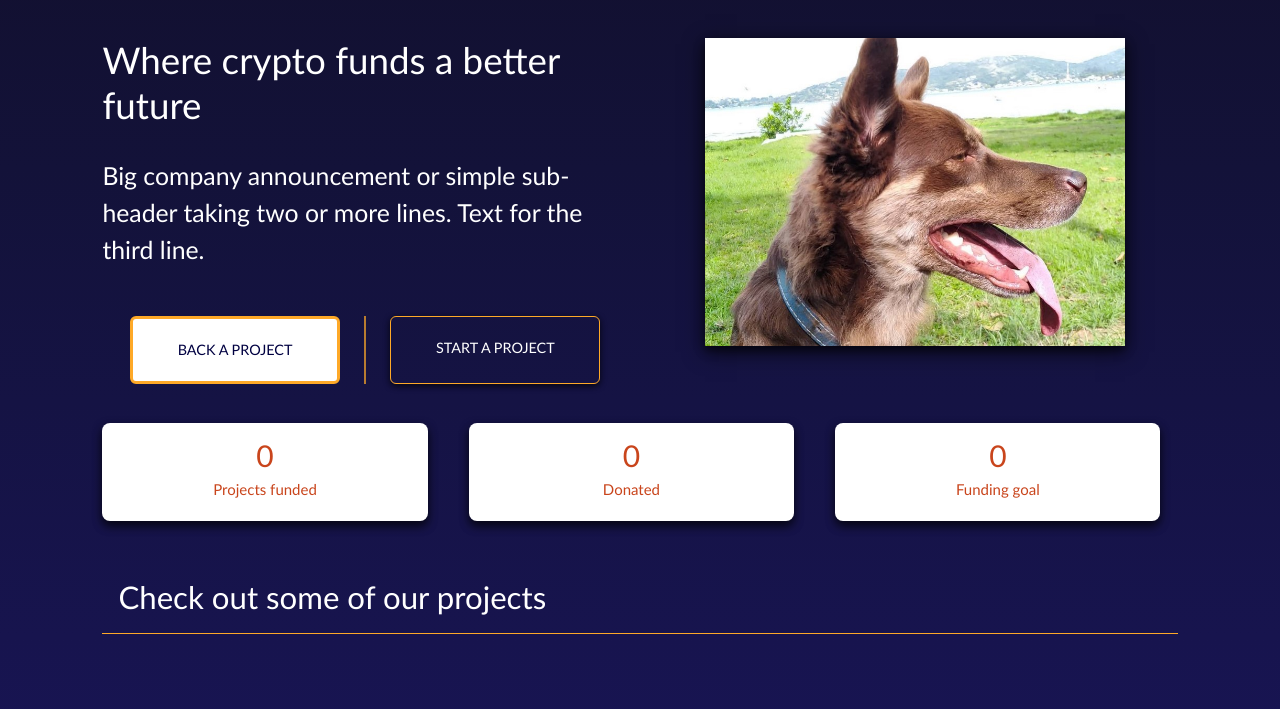
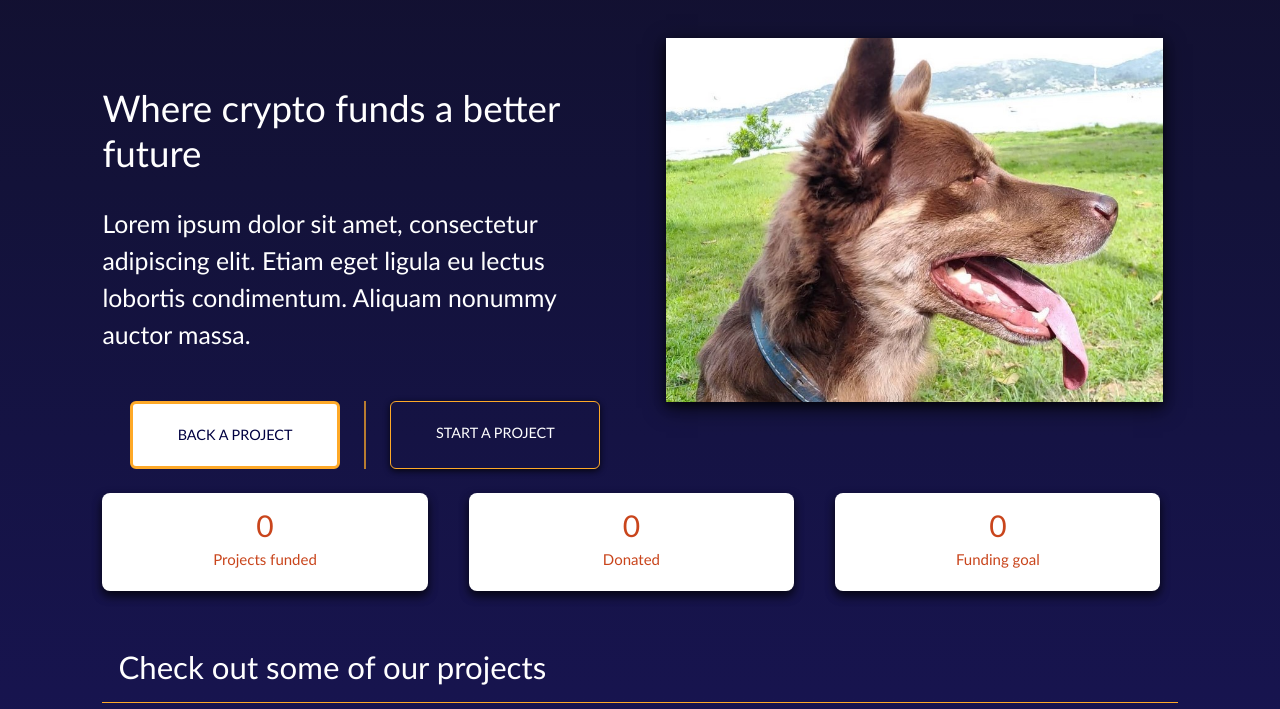
Before and after one commit to giuliannarlau/crowdfunding, a Flask app: page / in a window 1280 px wide. Shown: the part 68-777 px from the top of the page. Run offline with Flask 3, Linux system fonts and the light colour scheme; data that the repository does not hold is empty; some libraries are stand-ins or nearby versions.

Commit message:
commit index text update

```diff
--- a/app.py
+++ b/app.py
@@ -22,9 +22,6 @@ app = Flask(__name__)
 app.secret_key = "changeIt2145"
 
 load_dotenv()
-
-# Configure CS50 Library to use SQLite database
-#db = SQL("sqlite:///crowdfunding.db")
 
 admin_account = "GCLMA7L4TWKF2NZYKT3W5OZCJ6IBLLPN3P7Q5JRFRTV3FRMCR3BEGYQR"
 
@@ -73,7 +70,6 @@ def index():
         session.clear()
 
         try:
-
             # Get public key and store within session
             public_key = request.data.decode("utf-8")
             session["public_key"] = public_key
--- a/templates/index.html
+++ b/templates/index.html
@@ -10,14 +10,16 @@
 
       <div class="row">
 
-        <div class="col-lg-6 col-md mb-3">
-          <h1>
+        <div class="col-lg-6 col-md">
+          <h1 class="mt-5">
             Where crypto funds a better future
           </h1>
-          <p class="text-start text-medium mb-5">
-            Big company announcement or simple sub-header taking two or more lines. Text for the third line.
+          <p class="text-start text-medium mb-5 mt-4">
+            Lorem ipsum dolor sit amet, consectetur adipiscing
+            elit. Etiam eget ligula eu lectus lobortis condimentum.
+            Aliquam nonummy auctor massa.
           </p>
-          <div class="d-flex flex-wrap justify-content-center">
+          <div class="d-flex flex-wrap justify-content-center my-4">
             <a class="btn btn-light btn-xl" href="/projects">BACK A PROJECT</a>
             <div class="vr mx-4"></div>
             <a class="btn btn-outline-light btn-xl" name="{{ session['public_key'] }}" onclick="checkUser(this)">START A PROJECT</a>
```
Also changed, not shown: helpers.py (+0 -8 lines).
